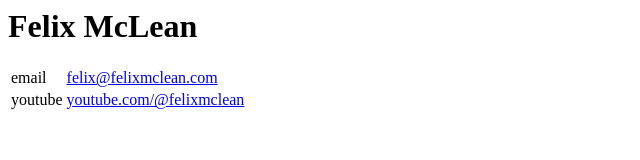
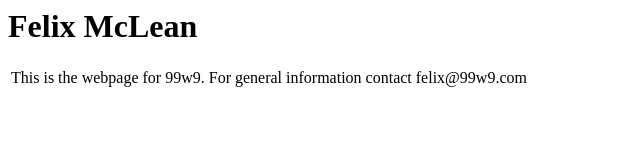
Before and after one commit to felixmclean/99W9, a plain HTML site: page index.html in a window 1280 px wide. Shown: the whole page, without its empty margins (0-640 px from the left). Drawn offline with Linux system fonts and the light colour scheme.

Commit message:
Update index.html

```diff
--- a/index.html
+++ b/index.html
@@ -1,7 +1,7 @@
 <!doctype html lang="en">
 <html lang="en-us">
     <head>
-        <title>Felix McLean</title>
+        <title>99w9.com</title>
         <meta name="description" content="Felix McLean" />
         <style>
             body {
@@ -16,12 +16,7 @@
             </div> <!-- end heading-container -->
             <table id="profile-t able">
                 <tr id="key-value">
-                    <td id="key">email</td>
-                    <td id="value"><a href="mailto:felix@felixmclean.com">felix@felixmclean.com</a></td>
-                </tr>
-                <tr id="key-value">
-                    <td id="key">youtube</td>
-                    <td id="value"><a href="https://www.youtube.com/@felixmclean">youtube.com/@felixmclean</a></td>
+                    <td id="key">This is the webpage for 99w9. For general information contact felix@99w9.com</td>
                 </tr>
             </table> <!-- end profile-table -->
         </div> <!-- end profile-container -->
```
